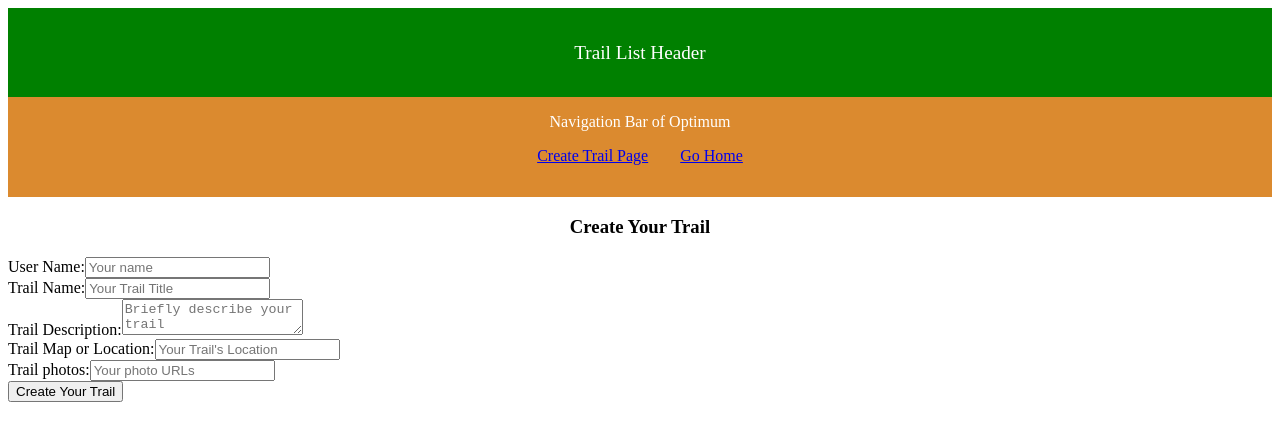
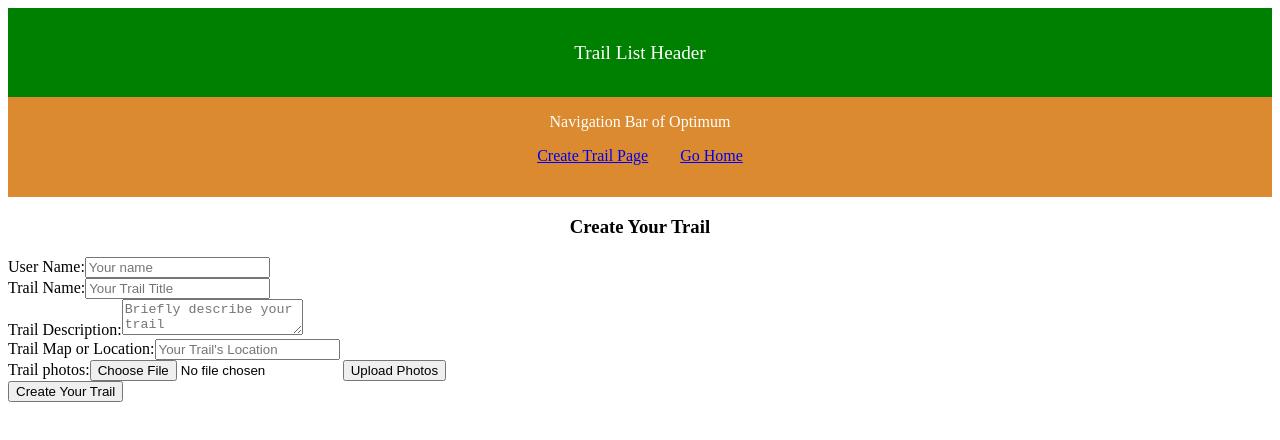
Before and after one commit to Theo-Wall/Own-Your-Trail, a React (Create React App) app in the folder client/: page /createTrailPage in a window 1280 px wide. Shown: the top 440 px of the page. Built offline with nearby package versions, Linux system fonts and the light colour scheme.

Commit message:
added image upload function to form.

```diff
--- a/client/package.json
+++ b/client/package.json
@@ -7,6 +7,8 @@
     "@testing-library/jest-dom": "^5.15.0",
     "@testing-library/react": "^11.2.7",
     "@testing-library/user-event": "^12.8.3",
+    "axios": "^0.24.0",
+    "cloudinary-react": "^1.7.0",
     "react": "^17.0.2",
     "react-dom": "^17.0.2",
     "react-router-dom": "^6.0.2",
--- a/client/src/pages/CreateTrailPage.js
+++ b/client/src/pages/CreateTrailPage.js
@@ -1,31 +1,63 @@
 import './CreateTrailPage.css'
+import Axios from 'axios'
 import {useRef} from 'react'
 
+
+
 const CreateTrailPage = () => {
+
+    // initializes useRefs for capturing form data
+
     const userId = useRef()
     const trailTitle = useRef()
     const trailDescription = useRef()
     const trailLocation = useRef()
     const trailPhotos = useRef()
 
+    // initializes variable to capture image url from upload
+
+    let imageUrl
+
+    // upload image function triggered by upload photos button. creates a FormData object that required image data can be
+    // appended to. Then I used axios to post the data to cloudinary to save the images "https://cloudinary.com"
+
+    const uploadImage = (event) => {
+
+        const files = trailPhotos.current.files
+
+        const imageData = new FormData()
+            imageData.append('file', files[0])
+            imageData.append('upload_preset', 'ce4xv6hv')
+
+        Axios.post('https://api.cloudinary.com/v1_1/ddcynhc98/image/upload', imageData).then((response) => {
+            imageUrl = response.data.url
+        })
+        event.preventDefault()
+    }
+
+    // captures the rest of the input data from the form. also assigns the image url to the new Trail object. We need to
+    // work on how to upload multiple photos at once.
+
     const captureNewTrailData = (event) => {
         const user = userId.current.value
         const title = trailTitle.current.value
         const description = trailDescription.current.value
         const location = trailLocation.current.value
-        const photos = trailPhotos.current.value
 
         const newTrail = {  userId: user,
                             trailName: title,
-                            photos: [photos],
+                            images: [imageUrl],
                             trailDescription: description,
-                            trailMap: location}
-
-        console.log('click', newTrail)
-        event.preventDefault()
-    }
+                            trailMap: location,
+            }
+            console.log('click', newTrail)
+            event.preventDefault()
+        }
 
     return (
+
+        // Form for inputting trail data and image upload. We need to make this pretty :)
+
         <div>
             <h3>Create Your Trail</h3>
             <form>
@@ -50,7 +82,8 @@ const CreateTrailPage = () => {
                 </div>
                 <div className="trail-photos">
                     <label htmlFor="photos">Trail photos:</label>
-                    <input ref={trailPhotos} id="photos" type="text" placeholder="Your photo URLs"></input>
+                    <input ref={trailPhotos} id="photos" type="file" placeholder="Your photo URLs"></input>
+                    <button onClick={(event) => {uploadImage(event)}}>Upload Photos</button>
                 </div>
                 <button onClick = {(event)=>{captureNewTrailData(event)}}>Create Your Trail</button>
             </form>
```
Also changed, not shown: 1 other file (tests, documents, lock files or other folders).
